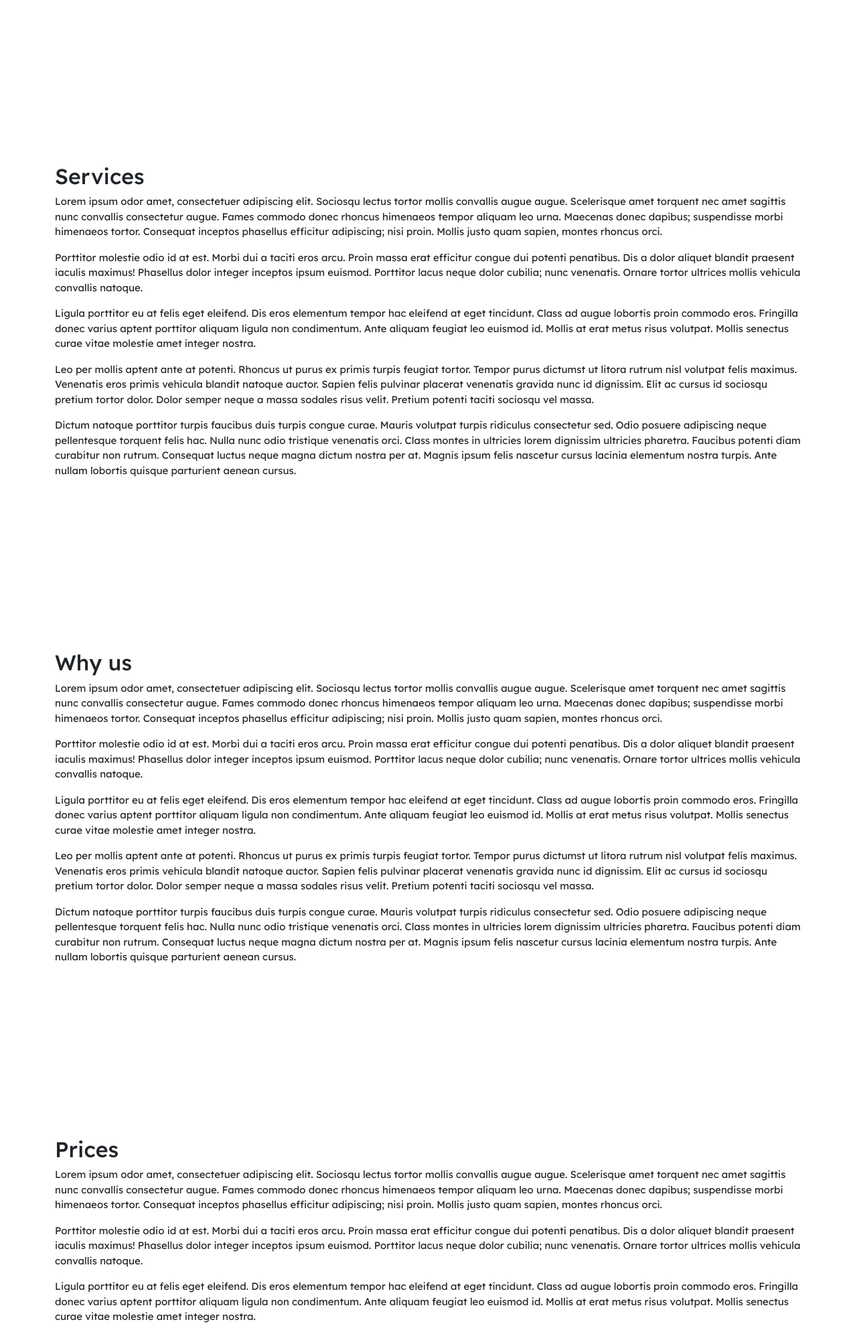
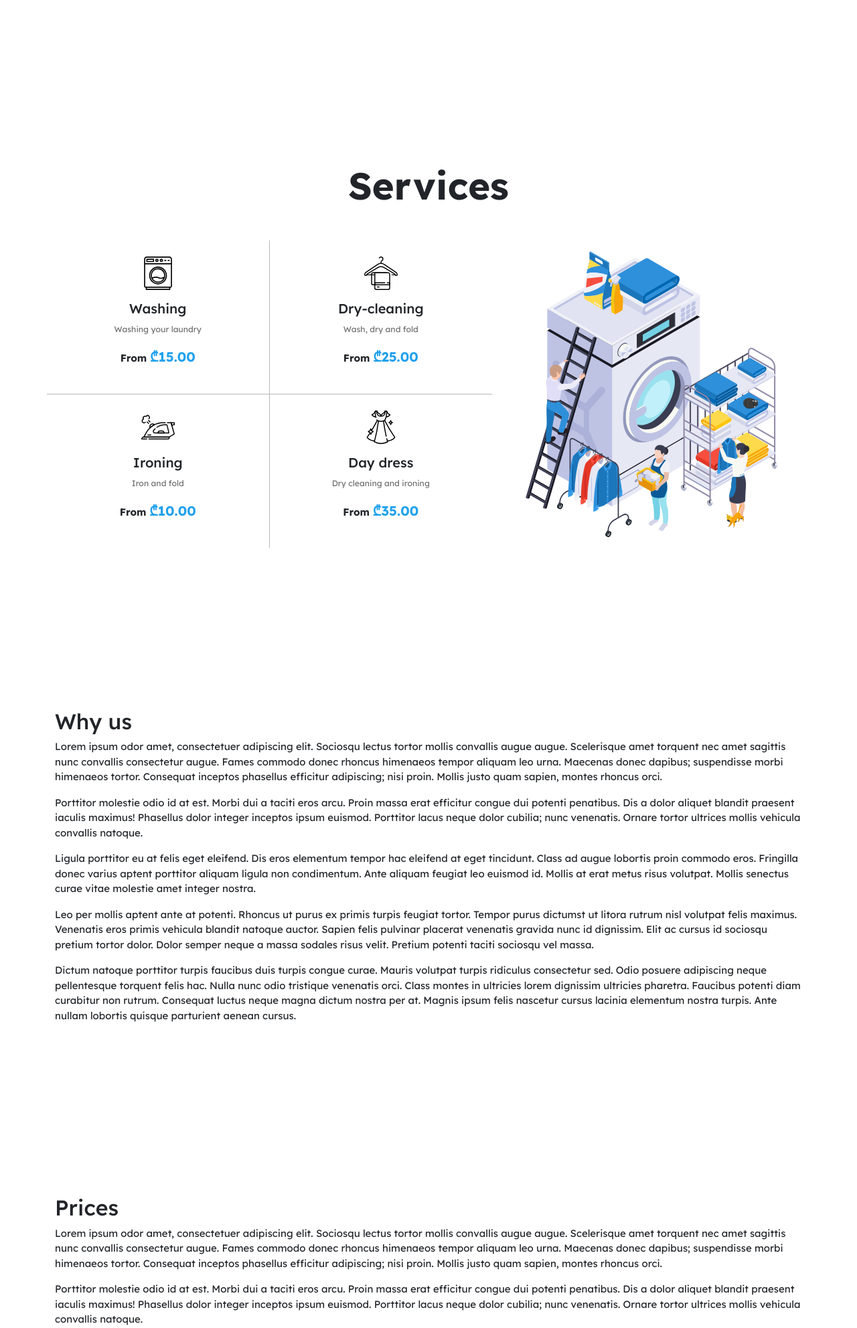
Before and after one commit to Kajaia/oxid-web-design, a PHP site: page / in a window 1280 px wide. Shown: the part 1521-3504 px from the top of the page at 67% size. Run offline with PHP 8.4, Linux system fonts and the light colour scheme.

Commit message:
Added services section styling

```diff
--- a/assets/css/style.css
+++ b/assets/css/style.css
@@ -6,6 +6,7 @@
   --c-white: #fff;
   --c-light: #eee;
   --c-gray: #6f6f6f;
+  --c-light-gray: #b7b7b7;
   --c-black: #000;
   --fs-medium: 15px;
   --fs-small: 14px;
@@ -75,6 +76,27 @@ body {
 
 .text-wrap-balance {
   text-wrap: balance;
+}
+
+.text-gray {
+  color: var(--c-gray);
+}
+
+.fs-small {
+  font-size: var(--fs-small);
+}
+
+.services-border-right-bottom {
+  border-right: 1px solid var(--c-light-gray);
+  border-bottom: 1px solid var(--c-light-gray);
+}
+
+.services-border-bottom {
+  border-bottom: 1px solid var(--c-light-gray);
+}
+
+.services-border-right {
+  border-right: 1px solid var(--c-light-gray);
 }
 
 /* Bootstrap */
--- a/index.html
+++ b/index.html
@@ -274,51 +274,79 @@
     <!-- Services -->
     <section id="services" class="container my-5">
       <div class="row py-5">
-        <h2 class="mt-5">Services</h2>
-        <div class="col-12">
-          <p>
-            Lorem ipsum odor amet, consectetuer adipiscing elit. Sociosqu lectus
-            tortor mollis convallis augue augue. Scelerisque amet torquent nec
-            amet sagittis nunc convallis consectetur augue. Fames commodo donec
-            rhoncus himenaeos tempor aliquam leo urna. Maecenas donec dapibus;
-            suspendisse morbi himenaeos tortor. Consequat inceptos phasellus
-            efficitur adipiscing; nisi proin. Mollis justo quam sapien, montes
-            rhoncus orci.
-          </p>
-          <p>
-            Porttitor molestie odio id at est. Morbi dui a taciti eros arcu.
-            Proin massa erat efficitur congue dui potenti penatibus. Dis a dolor
-            aliquet blandit praesent iaculis maximus! Phasellus dolor integer
-            inceptos ipsum euismod. Porttitor lacus neque dolor cubilia; nunc
-            venenatis. Ornare tortor ultrices mollis vehicula convallis natoque.
-          </p>
-          <p>
-            Ligula porttitor eu at felis eget eleifend. Dis eros elementum
-            tempor hac eleifend at eget tincidunt. Class ad augue lobortis proin
-            commodo eros. Fringilla donec varius aptent porttitor aliquam ligula
-            non condimentum. Ante aliquam feugiat leo euismod id. Mollis at erat
-            metus risus volutpat. Mollis senectus curae vitae molestie amet
-            integer nostra.
-          </p>
-          <p>
-            Leo per mollis aptent ante at potenti. Rhoncus ut purus ex primis
-            turpis feugiat tortor. Tempor purus dictumst ut litora rutrum nisl
-            volutpat felis maximus. Venenatis eros primis vehicula blandit
-            natoque auctor. Sapien felis pulvinar placerat venenatis gravida
-            nunc id dignissim. Elit ac cursus id sociosqu pretium tortor dolor.
-            Dolor semper neque a massa sodales risus velit. Pretium potenti
-            taciti sociosqu vel massa.
-          </p>
-          <p>
-            Dictum natoque porttitor turpis faucibus duis turpis congue curae.
-            Mauris volutpat turpis ridiculus consectetur sed. Odio posuere
-            adipiscing neque pellentesque torquent felis hac. Nulla nunc odio
-            tristique venenatis orci. Class montes in ultricies lorem dignissim
-            ultricies pharetra. Faucibus potenti diam curabitur non rutrum.
-            Consequat luctus neque magna dictum nostra per at. Magnis ipsum
-            felis nascetur cursus lacinia elementum nostra turpis. Ante nullam
-            lobortis quisque parturient aenean cursus.
-          </p>
+        <h2 class="my-5 text-center display-4 fw-bold">Services</h2>
+        <div class="col-lg-7 my-auto">
+          <div class="row">
+            <div class="col-6 text-center p-4 services-border-right-bottom">
+              <img
+                width="50"
+                height="50"
+                src="/assets/img/icons/services/washing.svg"
+                alt="Washing icon"
+              />
+              <h3 class="fs-5 mt-3">Washing</h3>
+              <p class="text-gray fs-small">
+                <small>Washing your laundry</small>
+              </p>
+              <p class="fw-bold">
+                From <span class="text-secondary fs-5">₾15.00</span>
+              </p>
+            </div>
+            <div class="col-6 text-center p-4 services-border-bottom">
+              <img
+                width="50"
+                height="50"
+                src="/assets/img/icons/services/dry-cleaning.svg"
+                alt="Dry-cleaning icon"
+              />
+              <h3 class="fs-5 mt-3">Dry-cleaning</h3>
+              <p class="text-gray fs-small">
+                <small>Wash, dry and fold</small>
+              </p>
+              <p class="fw-bold">
+                From <span class="text-secondary fs-5">₾25.00</span>
+              </p>
+            </div>
+            <div class="col-6 text-center p-4 services-border-right">
+              <img
+                width="50"
+                height="50"
+                src="/assets/img/icons/services/ironing.svg"
+                alt="Ironing icon"
+              />
+              <h3 class="fs-5 mt-3">Ironing</h3>
+              <p class="text-gray fs-small">
+                <small>Iron and fold</small>
+              </p>
+              <p class="fw-bold">
+                From <span class="text-secondary fs-5">₾10.00</span>
+              </p>
+            </div>
+            <div class="col-6 text-center p-4">
+              <img
+                width="50"
+                height="50"
+                src="/assets/img/icons/services/day-dress.svg"
+                alt="Day dress icon"
+              />
+              <h3 class="fs-5 mt-3">Day dress</h3>
+              <p class="text-gray fs-small">
+                <small>Dry cleaning and ironing</small>
+              </p>
+              <p class="fw-bold">
+                From <span class="text-secondary fs-5">₾35.00</span>
+              </p>
+            </div>
+          </div>
+        </div>
+        <div class="col-lg-5">
+          <img
+            width="100%"
+            height="100%"
+            src="/assets/img/illustrations/services.svg"
+            alt="Services illustration"
+            loading="lazy"
+          />
         </div>
       </div>
     </section>
```
Also changed, not shown: assets/img/icons/services/day-dress.svg (added), assets/img/icons/services/dry-cleaning.svg (added), assets/img/icons/services/ironing.svg (added), assets/img/icons/services/washing.svg (added), assets/img/illustrations/services.svg (added).
